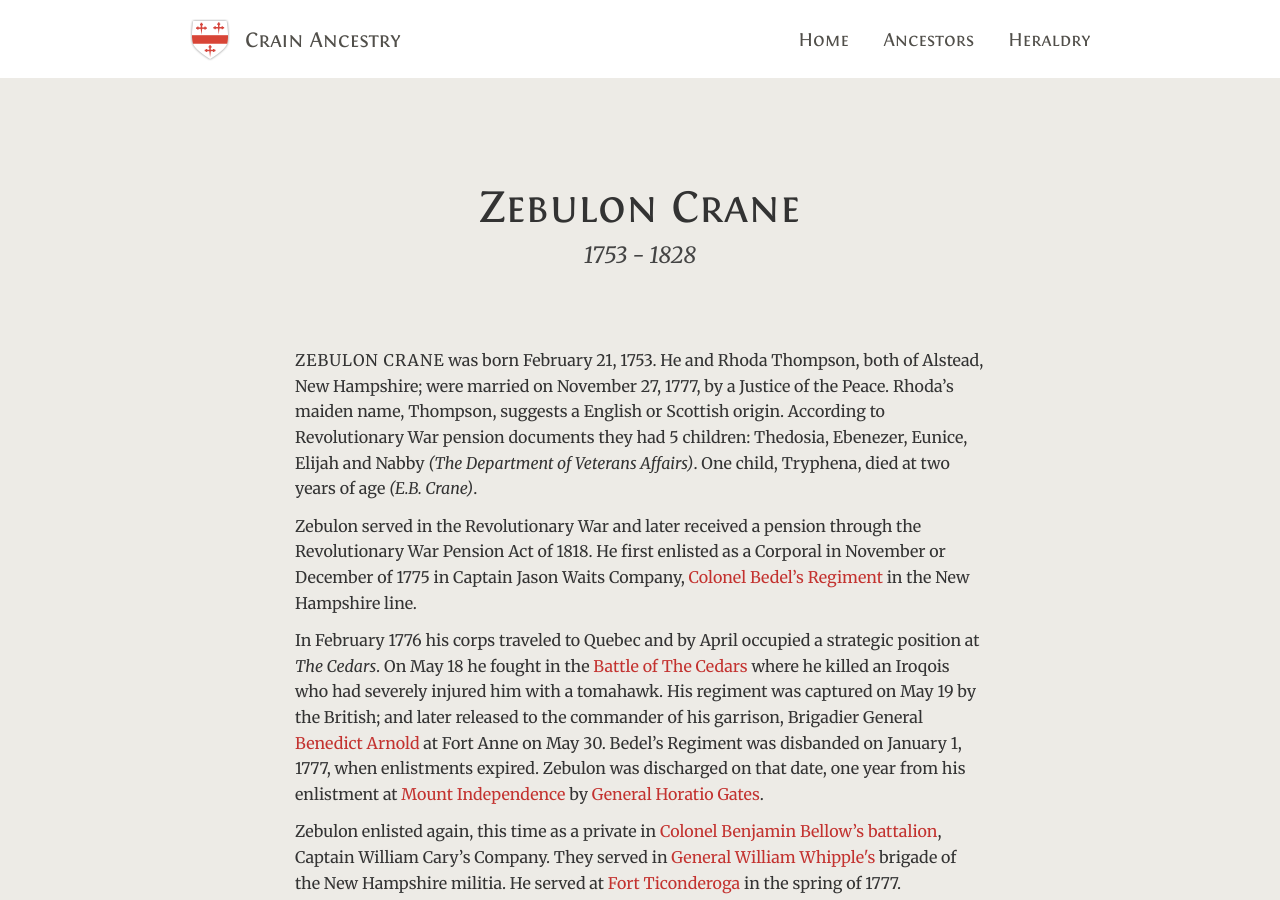
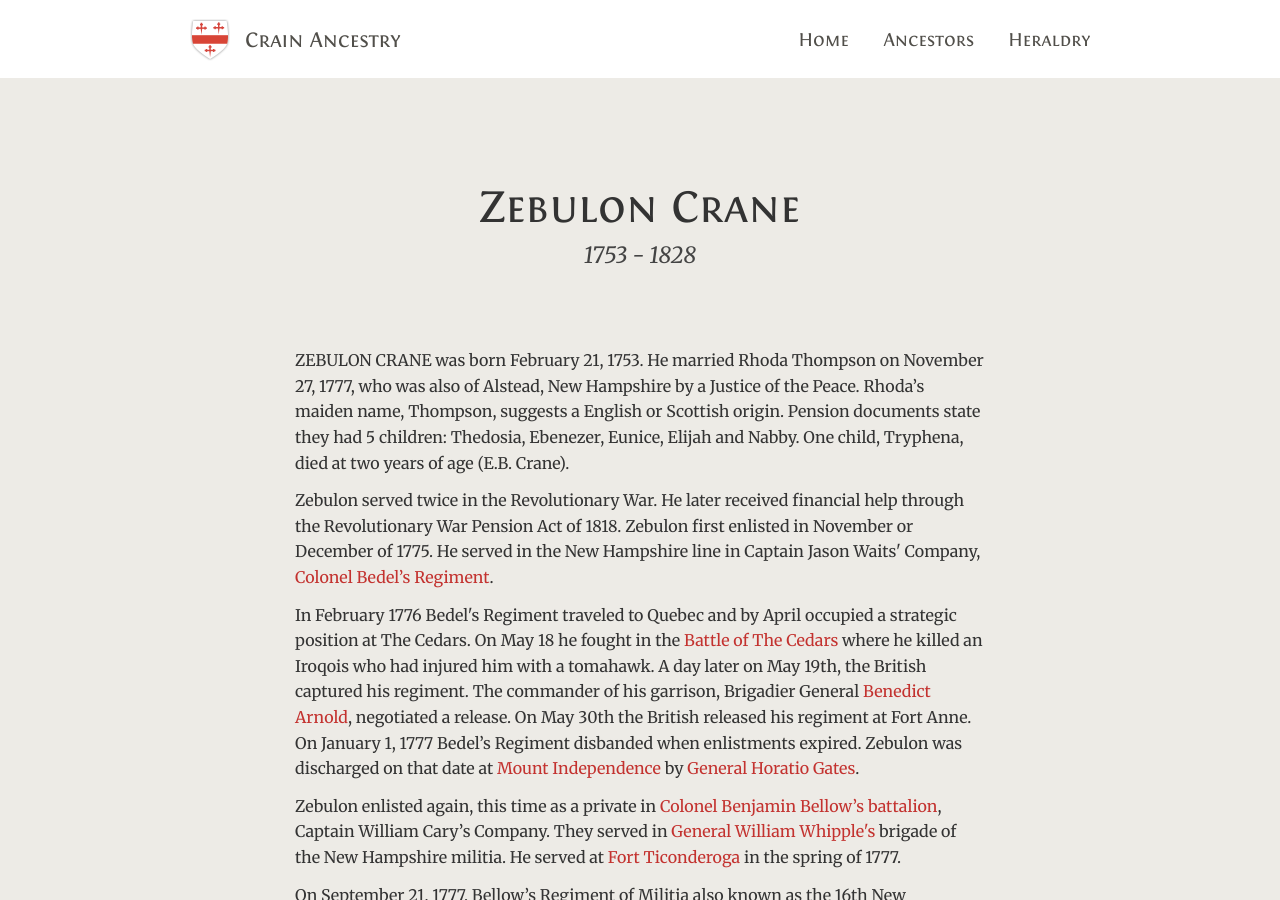
Before and after one commit to joshcrain/ancestry, a Jekyll site: the page built from ancestors/zebulon-crane/index.html, in a window 1280 px wide and 900 px high. Built offline with Jekyll 4.4.1, drawn with Linux system fonts in a browser that asks for light colours.

Commit message:
Update index.html

```diff
--- a/ancestors/zebulon-crane/index.html
+++ b/ancestors/zebulon-crane/index.html
@@ -3,12 +3,9 @@ layout: page
 title: Zebulon Crane
 sub-title: 1753 - 1828
 ---
-  <p><i>Zebulon Crane</i> was born February 21, 1753.  He and Rhoda Thompson, both of Alstead, New Hampshire; were married on November 27, 1777, by a Justice of the Peace. Rhoda&rsquo;s maiden name, Thompson, suggests a English or Scottish origin. According to Revolutionary War pension documents they had 5 children: Thedosia, Ebenezer, Eunice, Elijah and Nabby <em>(The Department of Veterans Affairs)</em>. One child, Tryphena, died at two years of age <em>(E.B. Crane)</em>. </p>
-  <!--<aside>
-    	This is an aside for notes and information on this website. This is an aside for notes and information on this website.
-    </aside> -->
-  <p>Zebulon served in the Revolutionary War and later received a pension through the Revolutionary War Pension Act of 1818. He first enlisted as a Corporal in November or December of 1775 in Captain Jason Waits Company, <a href="http://en.wikipedia.org/wiki/Bedel's_Regiment">Colonel Bedel&rsquo;s Regiment</a> in the New Hampshire line. </p>
-  <p>In February 1776 his corps traveled to Quebec  and by April occupied a strategic position at <em>The Cedars</em>. On May 18 he fought in the <a href="http://en.wikipedia.org/wiki/Battle_of_The_Cedars">Battle of The Cedars</a> where he killed an Iroqois who had severely injured him with a tomahawk. His regiment was captured on May 19 by the British; and later released to the commander of his garrison, Brigadier General <a href="http://en.wikipedia.org/wiki/Benedict_Arnold">Benedict Arnold</a> at Fort Anne on May 30. Bedel&rsquo;s Regiment was disbanded on January 1, 1777, when enlistments expired. Zebulon was discharged on that date, one year from his enlistment at <a href="http://en.wikipedia.org/wiki/Mount_Independence_(Vermont)">Mount Independence</a> by <a href="http://en.wikipedia.org/wiki/Horatio_Gates">General Horatio Gates</a>. </p>
+  <p>ZEBULON CRANE was born February 21, 1753. He married Rhoda Thompson on November 27, 1777, who was also of Alstead, New Hampshire by a Justice of the Peace. Rhoda&rsquo;s maiden name, Thompson, suggests a English or Scottish origin. Pension documents state they had 5 children: Thedosia, Ebenezer, Eunice, Elijah and Nabby. One child, Tryphena, died at two years of age (E.B. Crane).</p>
+<p>Zebulon served twice in the Revolutionary War. He later received financial help through the Revolutionary War Pension Act of 1818. Zebulon first enlisted in November or December of 1775. He served in the New Hampshire line in Captain Jason Waits' Company, <a href="http://en.wikipedia.org/wiki/Bedel's_Regiment">Colonel Bedel&rsquo;s Regiment</a>.</p>
+<p>In February 1776 Bedel's Regiment traveled to Quebec and by April occupied a strategic position at The Cedars. On May 18 he fought in the <a href="http://en.wikipedia.org/wiki/Battle_of_The_Cedars">Battle of The Cedars</a> where he killed an Iroqois who had injured him with a tomahawk. A day later on May 19th, the British captured his regiment. The commander of his garrison, Brigadier General <a href="http://en.wikipedia.org/wiki/Benedict_Arnold">Benedict Arnold</a>, negotiated a release. On May 30th the British released his regiment at Fort Anne. On January 1, 1777 Bedel&rsquo;s Regiment disbanded when enlistments expired. Zebulon was discharged on that date at <a href="http://en.wikipedia.org/wiki/Mount_Independence_(Vermont)">Mount Independence</a> by <a href="http://en.wikipedia.org/wiki/Horatio_Gates">General Horatio Gates</a>.</p>
   <p>Zebulon enlisted again, this time as a private in <a href="http://en.wikipedia.org/wiki/Bellow's_Regiment_of_Militia">Colonel Benjamin Bellow&rsquo;s battalion</a>, Captain William Cary&rsquo;s Company.    They served in <a href="http://en.wikipedia.org/wiki/William_Whipple">General  William Whipple's</a> brigade of the New Hampshire militia. He served at <a href='http://en.wikipedia.org/wiki/Fort_Ticonderoga'>Fort Ticonderoga</a> in the spring of 1777. </p>
   <p>On September 21, 1777, Bellow&rsquo;s Regiment of Militia also known as the 16th New Hampshire Militia Regiment was called up at Walpole, New Hampshire;  as reinforcements for the Continental Army during the Saratoga Campaign.     The regiment marched quickly to join the gathering forces of General  Gates as he faced British General <a href="http://en.wikipedia.org/wiki/John_Burgoyne">John Burgoyne</a> in northern New York. </p>
   <figure><img src="https://c1.staticflickr.com/1/646/22458815269_627d8ebaf8_b.jpg" alt="Barber Wheat Field. Saratoga National Historical Park.">
```
